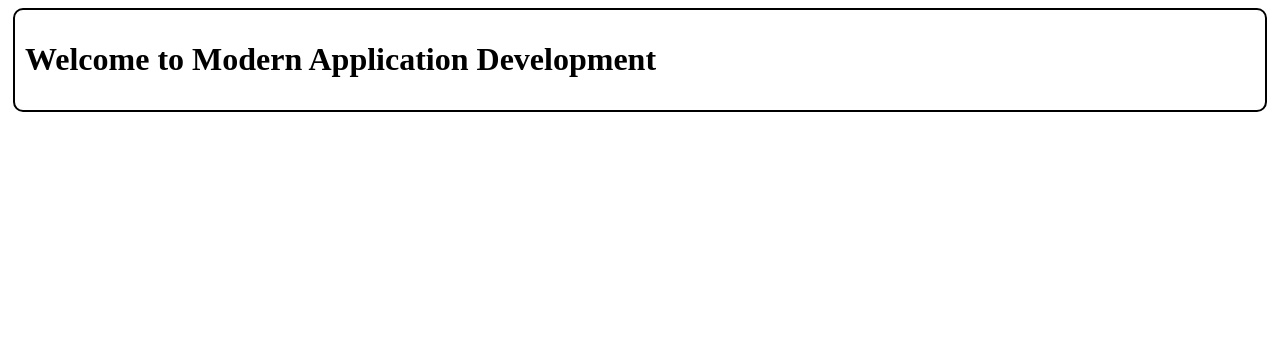
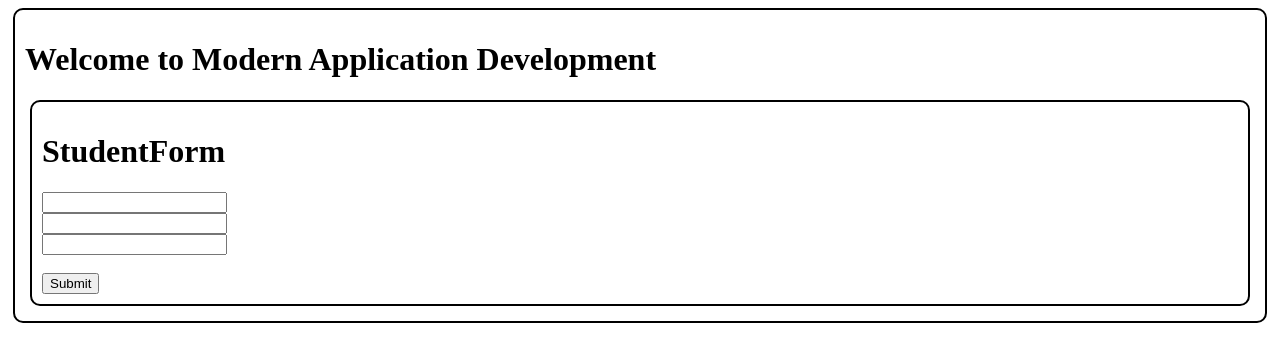
Before and after one commit to edupoly/dl3app, a React (Vite) app: page / in a window 1280 px wide. Shown: the top 362 px of the page. Built offline with nearby package versions, Linux system fonts and the light colour scheme.

Commit message:
formhandling

```diff
--- a/package.json
+++ b/package.json
@@ -10,6 +10,7 @@
     "preview": "vite preview"
   },
   "dependencies": {
+    "formik": "^2.4.9",
     "react": "^19.2.6",
     "react-dom": "^19.2.6"
   },
--- a/src/App.jsx
+++ b/src/App.jsx
@@ -1,9 +1,11 @@
 import "./index.css";
+import StudentForm from "./StudentForm";
 
 function App() {
   return (
     <div className="mybox">
       <h1>Welcome to Modern Application Development</h1>
+      <StudentForm></StudentForm>
     </div>
   );
 }
--- /dev/null
+++ b/src/StudentForm.jsx
@@ -0,0 +1,32 @@
+import { useFormik } from "formik";
+
+function StudentForm() {
+  //form setup//configuration
+  var sform = useFormik({
+    initialValues: {
+      firstname: "",
+      lastname: "",
+      age: "",
+    },
+    onSubmit: (values) => {
+      console.log(values);
+    },
+  });
+  return (
+    <div className="mybox">
+      <h1>StudentForm</h1>
+      <form onSubmit={sform.handleSubmit}>
+        <input type="text" name="firstname" onChange={sform.handleChange} />
+        <br />
+        <input type="text" name="lastname" onChange={sform.handleChange} />
+        <br />
+        <input type="text" name="age" onChange={sform.handleChange} />
+        <br />
+        <br />
+        <button>Submit</button>
+      </form>
+    </div>
+  );
+}
+
+export default StudentForm;
```
Also changed, not shown: 1 other file (tests, documents, lock files or other folders).
